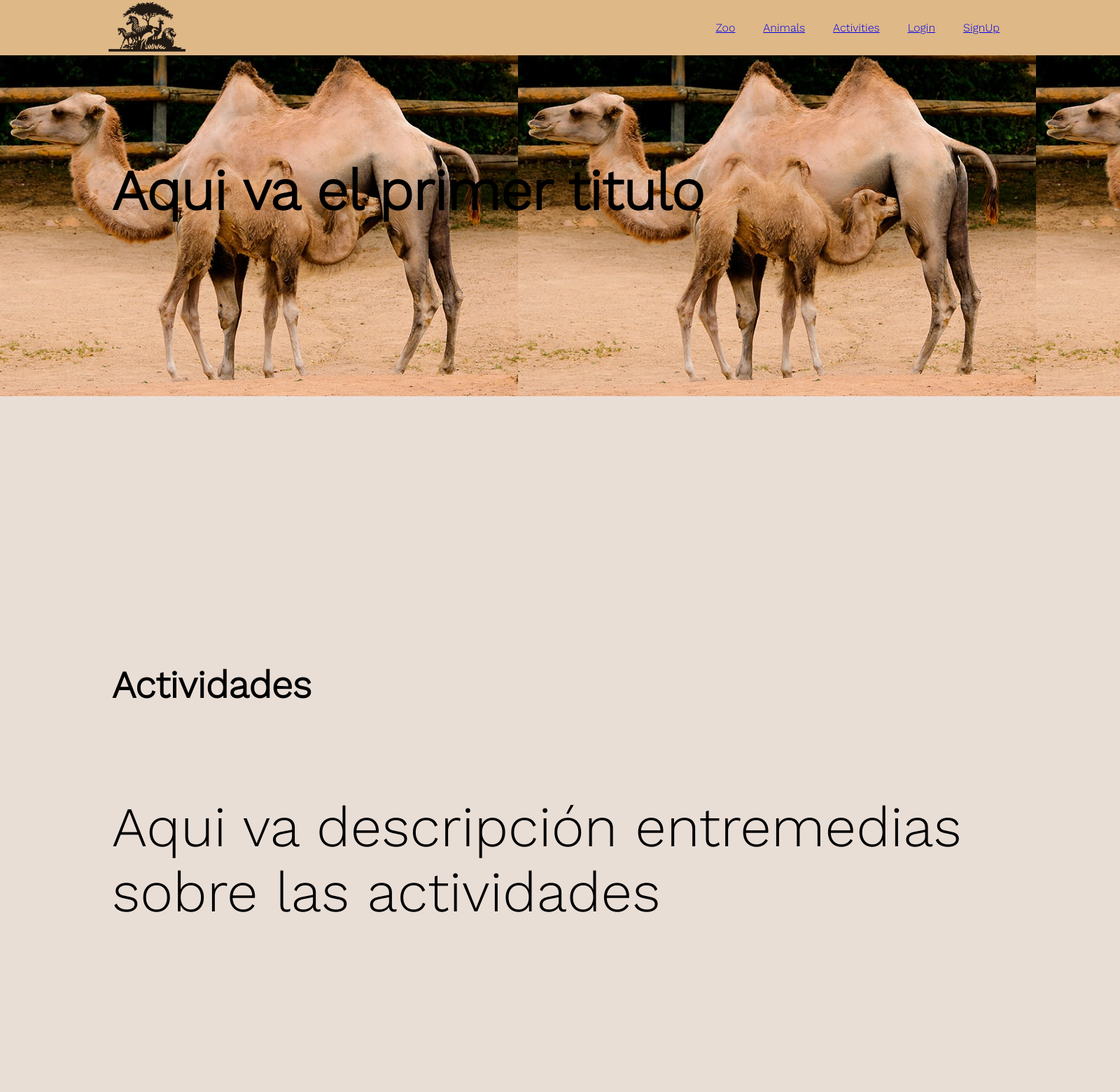
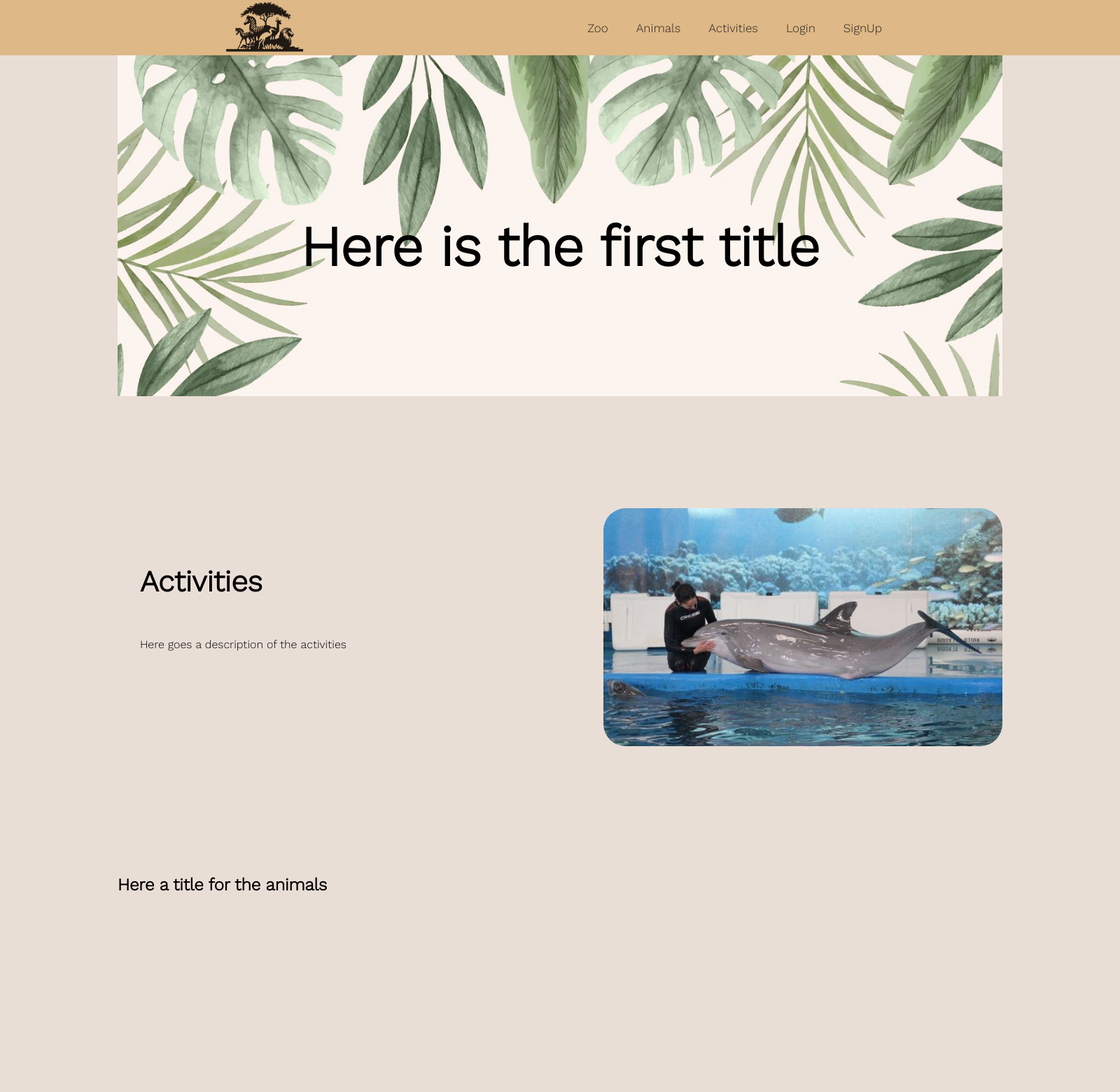
Before and after one commit to albercm30/zoowebapp, a Flask app: page /signup in a window 1600 px wide. Shown: the top 1560 px of the page at 70% size. Run offline with Flask 2, Linux system fonts and the light colour scheme.

Commit message:
latest change

```diff
--- a/WebAppProject/static/style.css
+++ b/WebAppProject/static/style.css
@@ -6,6 +6,12 @@ body {
     margin: 0;
     background-color: #e9ded6;
 }
+
+a {
+    text-decoration: none;
+    color: #27231d;
+}
+
 
 nav {
     display:grid;
@@ -17,9 +23,12 @@ nav {
     width:100%;
 }
 
-.logo{
+.logo {
+    margin-left: 20rem;
+}
+
+.logo img{
     height: 75px;
-    padding-left: 9.5rem;
     filter: brightness(1.1);
     mix-blend-mode: multiply;
 }
@@ -27,50 +36,69 @@ nav {
 .barnav{
     display:grid;
     grid-template-columns: repeat(5,auto);
-    margin-right: 9.5rem;
+    padding-right: 20rem;
     list-style-type: none;
 }
 
 .barnav li{
     padding: 10px 20px;
+    font-size: 17px;
 }
 
-.barnav li:hover{
-    cursor: pointer;
-    background:#9cd48a;
+.barnav li a{
+    transition: color 0.2s ease;
+    color: #27231d;
+    text-decoration: none;
 }
+
+.barnav li a:hover {
+    color:white;
+}
+
 
 .content{
     height: 1100px;
-    width: 100rem;
-    /* margin-top: 60px; */
+    width: 79rem;
     margin: 0 auto;
 }
 
 .container-title {
-    background-image: url('../static/camello.jpg');
-    background-size: contain;
-    position: center;
+    background-image: url('../static/img-title.jpg');
+    background-size: cover;
     height: 500px;
     margin-top: 60px;
 }
 
 .title {
-    padding: 10rem;
+    padding-top: 15rem;
     font-size: 5rem;
+    text-align: center;
 }
 
 .container-middle {
-    margin-top: 6rem;
-    flex-direction: row;
+    margin-top: 10rem;
 }
 
-.middle title {
-    flex-direction: column;
+.container-activity img {
+    float: right;
+    border-radius: 2em;
+}
+
+.text-activities {
+    padding-top: 1.5rem;
+    padding-left: 2rem;
+}
+
+.text-activities h4 {
+    font-size: 42px;
+}
+
+.container-animals {
+    margin-top: 20rem;
 }
 
 footer {
-    background-color: #222;
+    background-color: #27231d;
     padding: 3rem;
     color:burlywood;
     margin-top: 2000px;
@@ -91,5 +119,5 @@ footer a {
 }
 
 footer a:hover {
-    color: cornflowerblue;
+    color: w;
 }
--- a/WebAppProject/templates/base.html
+++ b/WebAppProject/templates/base.html
@@ -2,7 +2,7 @@
 <html lang="en">
     <head>
         <meta http-equiv="Content-Type" content="text/html" charset="UTF-8">
-        <title>Title</title>
+        <title>Zoological Park</title>
         <link rel="preconnect" href="https://fonts.googleapis.com">
         <link rel="preconnect" href="https://fonts.gstatic.com" crossorigin>
         <link href="https://fonts.googleapis.com/css2?family=Work+Sans:wght@300&display=swap" rel="stylesheet">
@@ -11,7 +11,7 @@
     <body>
         <header>
             <nav>
-                <a href="../templates/main/index.html"><img class="logo" src="../static/zoo-logo.png" alt="logo"/></a>
+                <div class="logo"><a href="{{ url_for('main.index') }}"><img src="../static/zoo-logo.png" alt="logo"/></a></div>
                 <ul class="barnav">
                     <li><a href="{{ url_for('main.index') }}">Zoo</a></li>
                     <li><a href="{{ url_for('main.animals') }}">Animals</a></li>
@@ -21,17 +21,25 @@
                 </ul>
              </nav>
         </header>
+        <section class="content">
 
-        <section class="content">
-                <div class="container-title">
-                    <h1 class="title">Aqui va el primer titulo</h1>
-                </div>
-                <div class="container-middle">
-                    <div class="middlte title">
-                        <h6>Actividades</h6>
-                        <p>Aqui va descripción entremedias sobre las actividades</p>
+            <div class="container-title">
+                <h1 class="title">Here is the first title</h1>
+            </div>
+            <div class="container-middle">
+                <div class="container-activity">
+                    <a href="{{ url_for('main.activities') }}"><img src="../static/delfin.jpeg"/></a>
+                    <div class="text-activities">
+                        <h4>Activities</h4>
+                        <p>Here goes a description of the activities</p>
                     </div>
                 </div>
+            </div>
+            <div class="container-animals">
+                <h2>Here a title for the animals</h2>
+
+            </div>
+
             <!-- {% block content %}{% endblock %} -->
         </section>
 
```
Also changed, not shown: WebAppProject/static/img-title.jpg (added).
